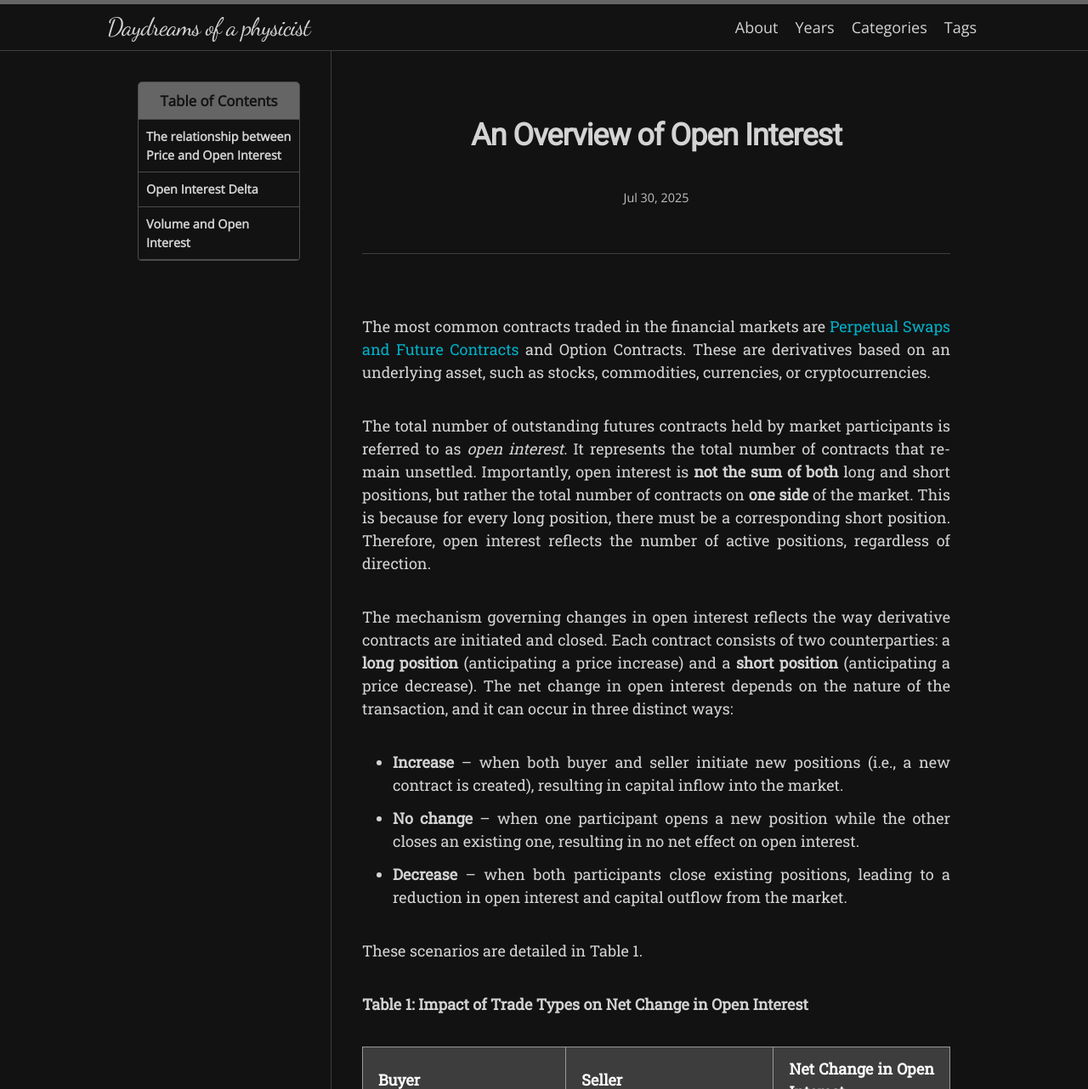
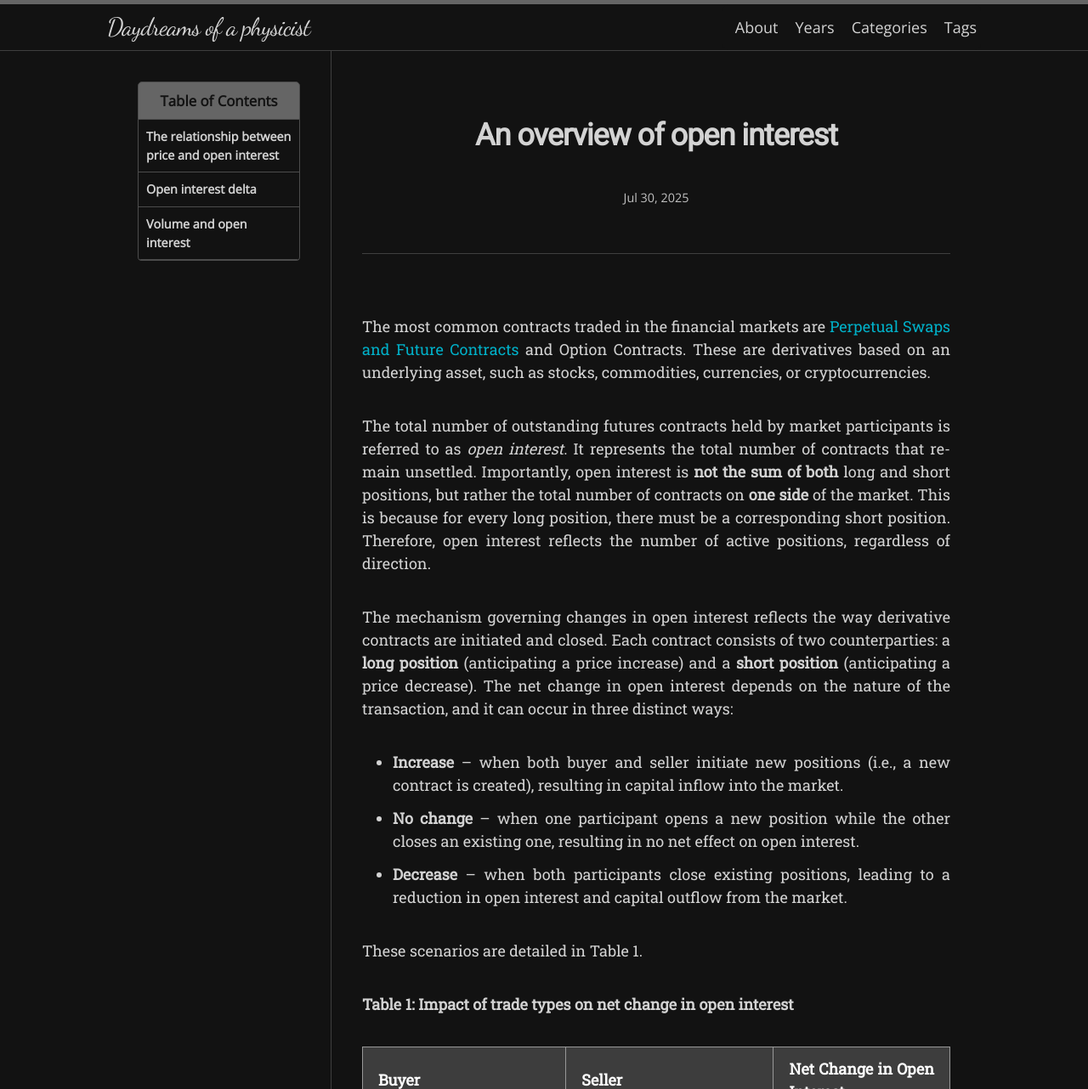
Before and after one commit to rpoliselit/blog, a Jekyll site: the page built from _posts/2025-07-30-an-overview-of-open-interest.md, in a window 1280 px wide. Shown: the top 1282 px of the page at 85% size. Built offline with Jekyll 4.4.1, drawn with Linux system fonts in a browser that asks for light colours; nearby versions of some CDN libraries; some web fonts are replaced; some of the changed text lies outside the part shown.

```diff
--- a/_posts/2025-07-30-an-overview-of-open-interest.md
+++ b/_posts/2025-07-30-an-overview-of-open-interest.md
@@ -1,6 +1,6 @@
 ---
 layout: post
-title: "An Overview of Open Interest"
+title: "An overview of open interest"
 categories: Finance
 tags: [en-us, market analysis, derivatives]
 math: true
@@ -19,7 +19,7 @@ The mechanism governing changes in open interest reflects the way derivative con
 
 These scenarios are detailed in Table 1.
 
-**Table 1: Impact of Trade Types on Net Change in Open Interest**
+**Table 1: Impact of trade types on net change in open interest**
 
 | Buyer                                 | Seller                                | Net Change in Open Interest |
 | ------------------------------------- | ------------------------------------- | --------------------------- |
@@ -32,11 +32,11 @@ Open interest is associated with perpetuals, futures, and options markets, as op
 
 It is standard practice to separate open interest data for options from that of perpetual and futures contracts. In the context of options, open interest serves as an indicator of market liquidity, supports a broader array of trading strategies, and is frequently used to produce risk-weighted or exposure-weighted analyses.
 
-## The relationship between Price and Open Interest
+## The relationship between price and open interest
 
 Open interest movements provide insight into the risk exposure of the underlying asset. An increase or decrease in open interest indicates a change in the number of participants or positions—whether speculative or hedging—which may also reflect variations in leverage. When compared with price movements, open interest can serve as a form of sentiment analysis, as detailed in Table 2.
 
-**Table 2: Market Strength Based on Price and Open Interest Trends**
+**Table 2: Market strength based on price and open interest trends**
 
 | **Price Trend** | **Open Interest Trend** | **Market Interpretation**           |
 | --------------- | ----------------------- | ----------------------------------- |
@@ -53,7 +53,7 @@ If new money flows into the market while prices are in a downtrend, this indicat
 
 However, if prices are declining and open interest is also decreasing, this suggests that market participants—particularly long holders—are being forced to liquidate. Capital is flowing out of the market, and this reinforces a bearish interpretation. In such a context, the market is considered weak due to the simultaneous price and participation decline.
 
-## Open Interest Delta
+## Open interest delta
 
 The term delta typically refers to the difference in a quantity between two time periods. For open interest, it is defined as:
 
@@ -68,7 +68,7 @@ Since open interest represents the total number of active contracts measured at
 
 While daily deltas are commonly used, this metric can be computed over different time intervals for broader trend analysis, such as 7-day (weekly), 30-day (monthly), 90-day (quarterly), or 180-day (biannually) deltas.
 
-## Volume and Open Interest
+## Volume and open interest
 
 Volume refers to the number of contracts traded, counting both when a contract is opened and when it is closed. It resets to zero at the beginning of each trading day and accumulates throughout the day. In contrast, open interest is updated daily and reflects the total number of outstanding contracts that remain open.
 
@@ -91,7 +91,7 @@ When analyzing market behavior across days, volume may be zero, low, or high, wh
 
 These scenarios are summarized in Table 3.
 
-**Table 3: Relationship Between Volume and Open Interest**
+**Table 3: Relationship between volume and open interest**
 
 |**Volume**|**Open Interest**|**Interpretation**|
 |---|---|---|
```
